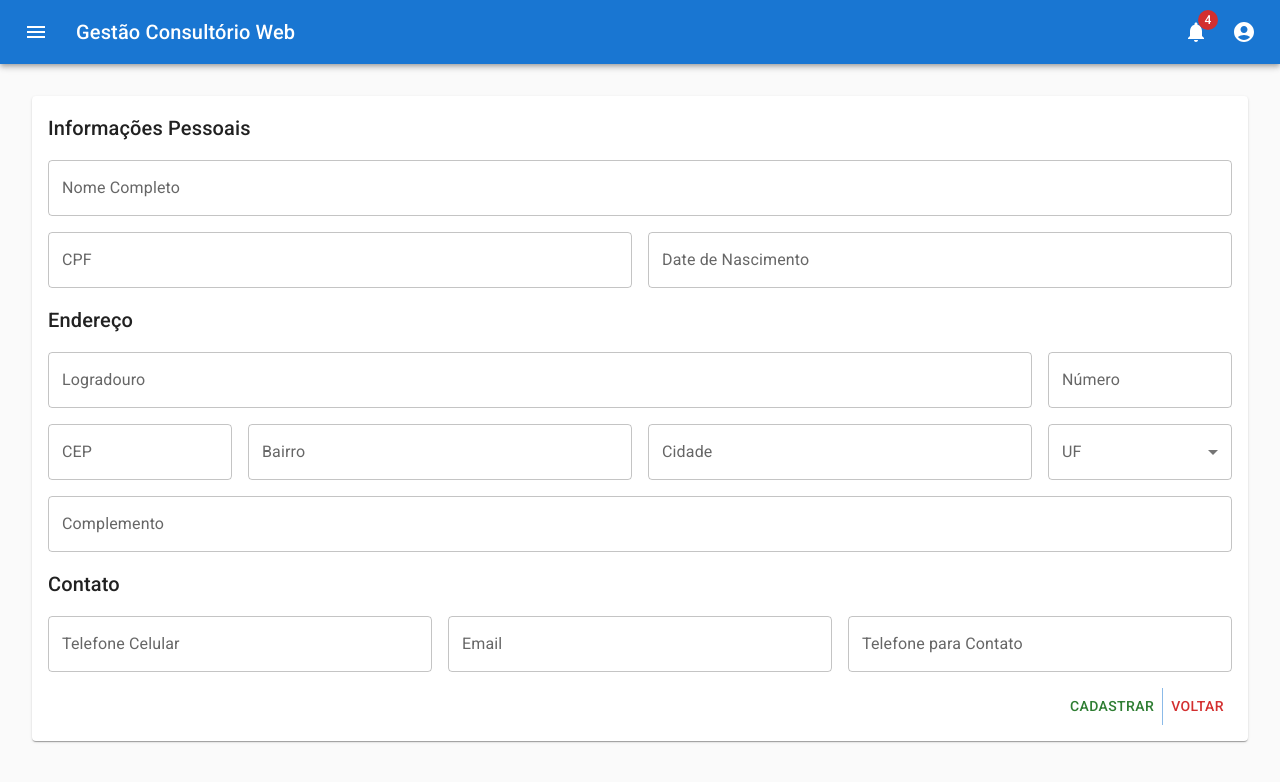
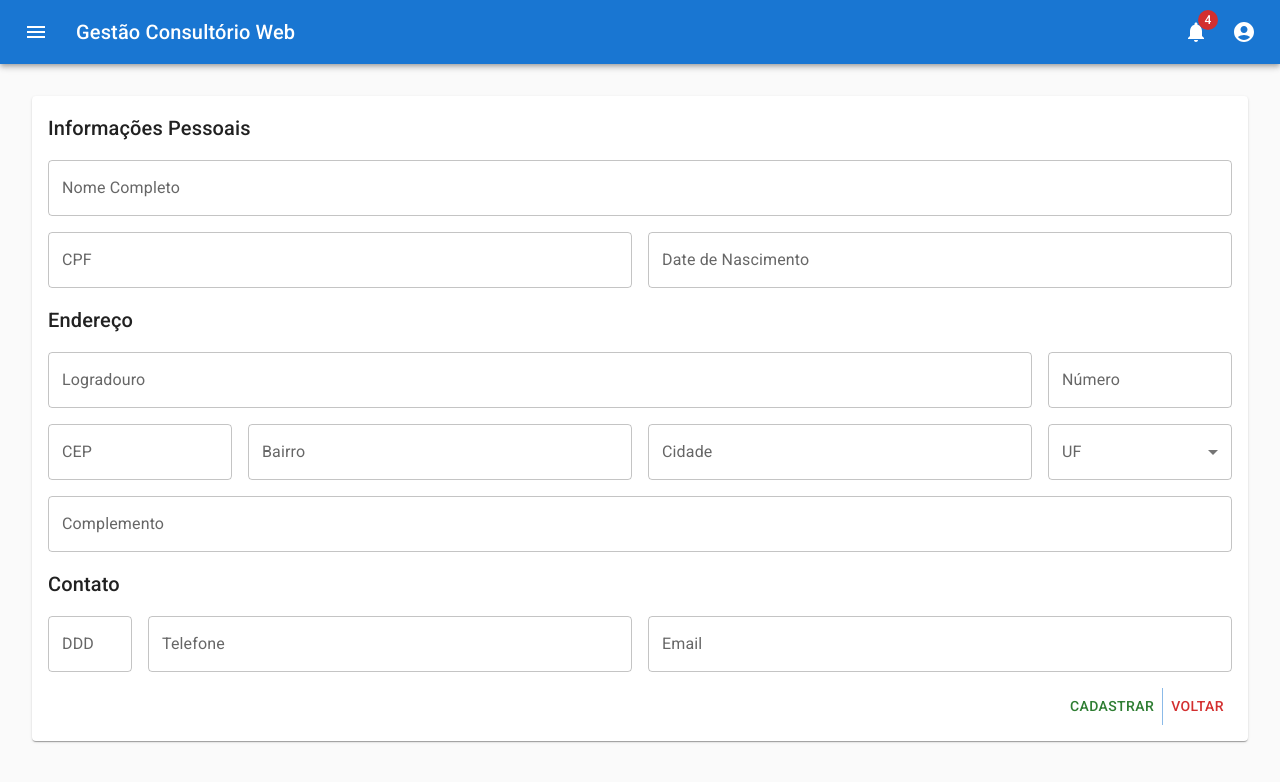
Before and after one commit to marcusbalbi/gestao-consultorio-web, a React (Create React App) app: page /paciente/cadastrar in a window 1280 px wide. Shown: the top 782 px of the page. Built offline with nearby package versions, Linux system fonts and the light colour scheme.

Commit message:
refactoring to Telefone Type

```diff
--- a/src/features/paciente/PacienteCreate.tsx
+++ b/src/features/paciente/PacienteCreate.tsx
@@ -18,8 +18,10 @@ const PacienteCreate = () => {
   } = useForm<CadastrarPacienteDto>({
     resolver: yupResolver(CadastrarPacienteValdationSchema),
   });
-  const onSubmit: SubmitHandler<CadastrarPacienteDto> = (data) =>
+  const onSubmit: SubmitHandler<CadastrarPacienteDto> = (data) => {
+    console.log(data);
     createPaciente(data)
+  }
   return (
     <Page>
       <BaseForm isDirty={isDirty} onSubmit={handleSubmit(onSubmit)}>
@@ -94,16 +96,25 @@ const PacienteCreate = () => {
           />
         </Grid>
         <FormInfoSection>Contato</FormInfoSection>
-        <Grid item xs={12} md={4}>
+        <Grid item xs={12} md={1}>
           <TextField
             fullWidth
-            label="Telefone Celular"
-            error={!!errors.telefoneCelular?.message}
-            helperText={errors.telefoneCelular?.message}
-            {...register("telefoneCelular")}
+            label="DDD"
+            error={!!errors.telefone?.ddd?.message}
+            helperText={errors.telefone?.ddd?.message}
+            {...register("telefone.ddd")}
           />
         </Grid>
-        <Grid item xs={12} md={4}>
+        <Grid item xs={12} md={5}>
+          <TextField
+            fullWidth
+            label="Telefone"
+            error={!!errors.telefone?.telefone?.message}
+            helperText={errors.telefone?.telefone?.message}
+            {...register("telefone.telefone")}
+          />
+        </Grid>
+        <Grid item xs={12} md={6}>
           <TextField
             fullWidth
             label="Email"
@@ -112,15 +123,6 @@ const PacienteCreate = () => {
             {...register("email")}
           />
         </Grid>
-        <Grid item xs={12} md={4}>
-          <TextField
-            fullWidth
-            error={!!errors.telefoneContato?.message}
-            helperText={errors.telefoneContato?.message}
-            label="Telefone para Contato"
-            {...register("telefoneContato")}
-          />
-        </Grid>
       </BaseForm>
     </Page>
   );
--- a/src/features/paciente/PacienteSearchForm.tsx
+++ b/src/features/paciente/PacienteSearchForm.tsx
@@ -34,13 +34,13 @@ const PacienteSearchForm = () => {
         />
       </Grid>
       <Grid item xs={12}>
-        <TextField
+        {/* <TextField
           fullWidth
           label="Telefone Celular"
           error={!!errors.telefoneCelular?.message}
           helperText={errors.telefoneCelular?.message}
           {...register("telefoneCelular")}
-        />
+        /> */}
       </Grid>
     </BaseSearchForm>
   );
--- a/src/features/paciente/validationSchemas.ts
+++ b/src/features/paciente/validationSchemas.ts
@@ -48,14 +48,22 @@ export const CadastrarPacienteValdationSchema = yup.object().shape({
   cidade: yup.string(),
   // estado: string;
   complemento: yup.string(),
-  telefoneCelular: yup
+  "telefone.telefone": yup
     .string()
-    .label("telefone celular")
-    .required() // nao tem no back ainda,
-    .test((v, options) => {
-      if (!v || !v.match(/^\d+$/)) {
-        return options.createError({
-          message: "telefone celular deve conter apenas números",
+    .test((v, { parent, createError }) => {
+      if (!parent.telefone.telefone || !parent.telefone.telefone.match(/^\d+$/)) {
+        return createError({
+          message: "Telefone é obrigatório e deve conter apenas números",
+        });
+      }
+      return true;
+    }),
+  "telefone.ddd": yup
+    .string()
+    .test((v, { parent, createError }) => {
+      if (!parent.telefone.ddd || !parent.telefone.ddd.match(/^\d+$/)) {
+        return createError({
+          message: "DDD é obrigatório e deve conter apenas números",
         });
       }
       return true;
```
Also changed, not shown: src/features/paciente/pacienteDto.ts (+6 -1 lines).
